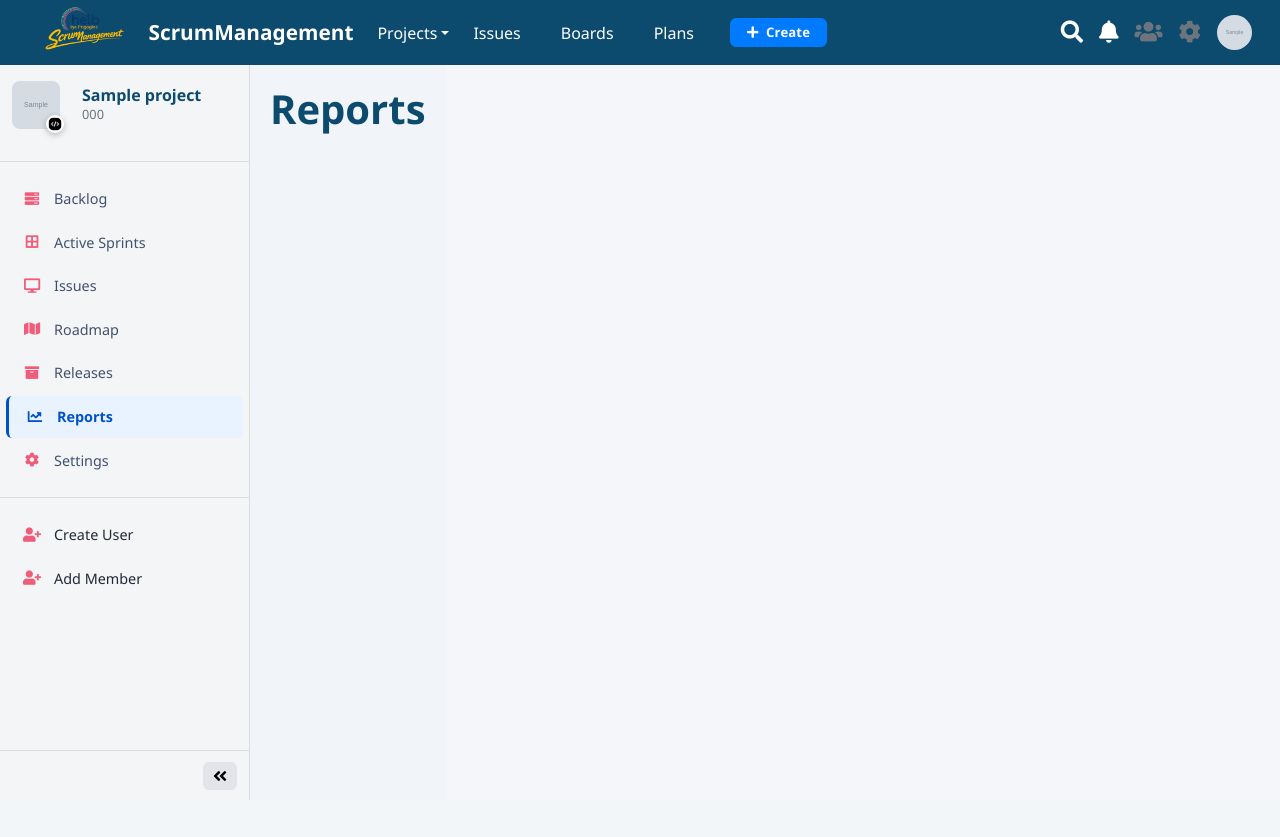
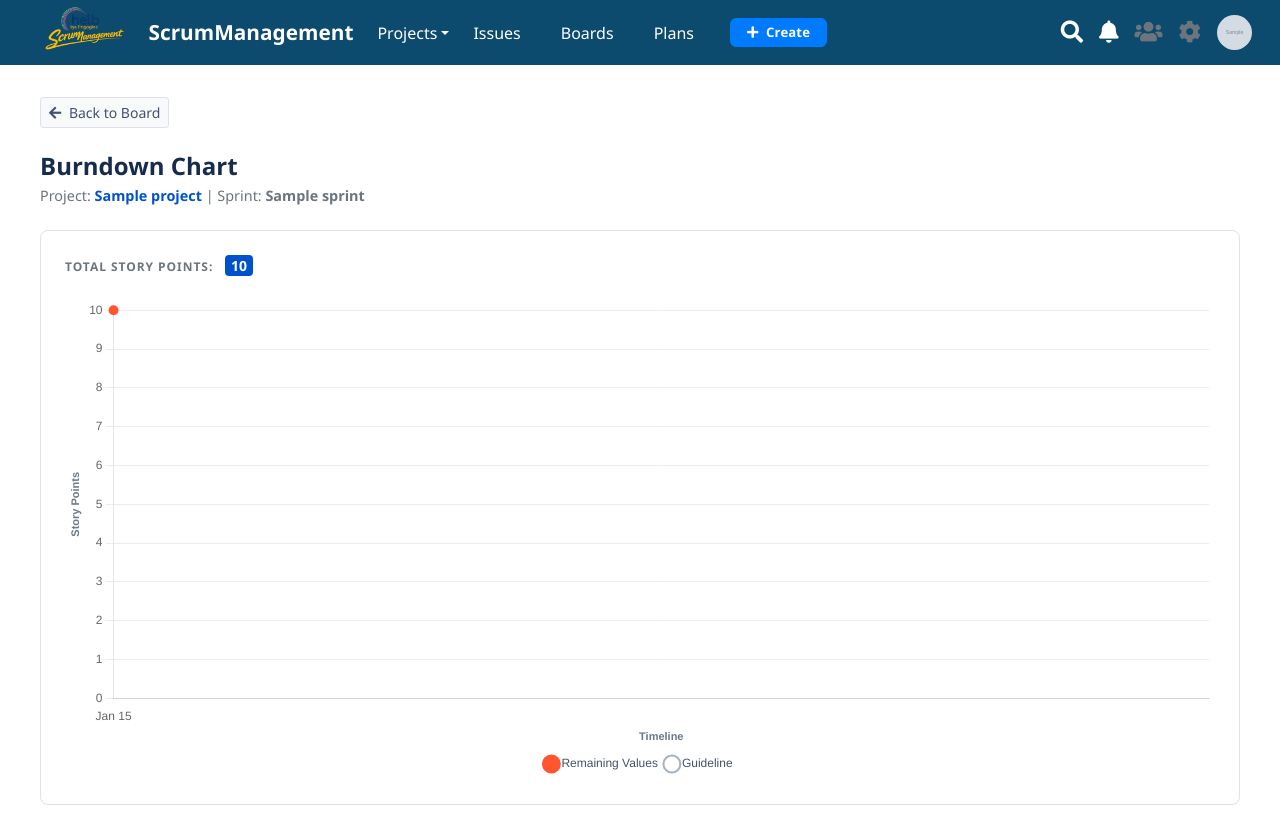
Before and after one commit to AliUcar05/HELBScrumManagement, a Django app: page /projects/1/report/ in a window 1280 px wide. Before the commit the page ends 800 px from the top, so only its background shows below. Run offline with Django 3.2, Linux system fonts and the light colour scheme; a user stored in the database is signed in; tables that the repository leaves empty hold one stand-in row (values such as "Sample post"); grey boxes marked "Sample" are stand-in pictures; some libraries are stand-ins or nearby versions.

Commit message:
Graphique sprint review

```diff
--- a/django_project/scrum/templates/scrum/project_report.html
+++ b/django_project/scrum/templates/scrum/project_report.html
@@ -1,4 +1,136 @@
-{% extends 'scrum/project_board.html' %}
-{% block project_content %}
-    <h1>Reports</h1>
-{% endblock project_content %}
+{% extends "blog/base.html" %}
+{% load static %}
+
+{% block content %}
+<script src="https://cdn.jsdelivr.net/npm/chart.js"></script>
+
+<div style="flex:1; padding:32px 40px; background:#fff; min-height: calc(100vh - 65px);">
+
+    <div class="mb-4">
+        <a href="{% url 'project-board' project.pk %}" class="btn btn-light btn-sm" style="color:#42526e; font-weight:500; border: 1px solid #dfe1e6;">
+            <i class="fas fa-arrow-left mr-1"></i> Back to Board
+        </a>
+    </div>
+
+    <div class="d-flex justify-content-between align-items-center mb-4">
+        <div>
+            <h4 class="font-weight-bold mb-1" style="color:#172b4d;">Burndown Chart</h4>
+            <p class="text-muted mb-0" style="font-size:0.9rem;">
+                Project: <strong style="color:#0052cc;">{{ project.name }}</strong> |
+                Sprint: <strong>{{ active_sprint.name|default:"No active sprint" }}</strong>
+            </p>
+        </div>
+    </div>
+
+    <div class="card shadow-sm" style="border: 1px solid #dfe1e6; border-radius: 8px;">
+        <div class="card-body" style="padding: 24px;">
+            {% if active_sprint %}
+                <div class="mb-4">
+                    <span class="text-uppercase text-muted font-weight-bold" style="font-size:0.75rem; letter-spacing:0.08em;">
+                        Total Story Points:
+                    </span>
+                    <span class="badge badge-primary ml-2" style="font-size:14px; background-color:#0052cc;">
+                        {{ total_points }}
+                    </span>
+                </div>
+
+                <div style="position: relative; height: 60vh; width: 100%;">
+                    <canvas id="burndownChart"></canvas>
+                </div>
+            {% else %}
+                <div class="text-center py-5 text-muted">
+                    <i class="fas fa-chart-line fa-3x mb-3" style="color: #dfe1e6;"></i>
+                    <h5>No active sprint</h5>
+                    <p style="font-size: 0.9rem;">Start a sprint to see the burndown chart.</p>
+                </div>
+            {% endif %}
+        </div>
+    </div>
+</div>
+
+<script>
+    // 1. On récupère les données calculées par Django (views.py)
+    const labels = JSON.parse('{{ labels_json|safe|default:"[]" }}');
+    const guidelineData = JSON.parse('{{ guideline_json|safe|default:"[]" }}');
+    const remainingData = JSON.parse('{{ remaining_json|safe|default:"[]" }}');
+
+    // 2. On vérifie s'il y a des données à afficher
+    if (labels.length > 0) {
+        const ctx = document.getElementById('burndownChart').getContext('2d');
+
+        // 3. Création du graphique
+        new Chart(ctx, {
+            type: 'line',
+            data: {
+                labels: labels, // Les jours en bas (Axe X)
+                datasets: [
+                    {
+                        label: 'Guideline',
+                        data: guidelineData,
+                        borderColor: '#A5B2C0', // Gris clair façon Jira
+                        backgroundColor: 'transparent',
+                        borderDash: [5, 5], // Ligne pointillée
+                        tension: 0, // Ligne parfaitement droite
+                        pointRadius: 0,
+                        borderWidth: 2,
+                        order: 2
+                    },
+                    {
+                        label: 'Remaining Values',
+                        data: remainingData,
+                        borderColor: '#FF5630', // Orange/Rouge façon Jira
+                        backgroundColor: 'transparent',
+                        stepped: true, // Fait une ligne en escalier !
+                        borderWidth: 2,
+                        pointBackgroundColor: '#FF5630',
+                        pointRadius: 4,
+                        order: 1
+                    }
+                ]
+            },
+            options: {
+                responsive: true,
+                maintainAspectRatio: false,
+                interaction: {
+                    mode: 'index',
+                    intersect: false,
+                },
+                scales: {
+                    y: {
+                        beginAtZero: true,
+                        title: {
+                            display: true,
+                            text: 'Story Points',
+                            color: '#6b778c',
+                            font: { weight: 'bold', size: 11 }
+                        },
+                        grid: { borderDash: [2, 4], color: '#ebecf0' }
+                    },
+                    x: {
+                        title: {
+                            display: true,
+                            text: 'Timeline',
+                            color: '#6b778c',
+                            font: { weight: 'bold', size: 11 }
+                        },
+                        grid: { display: false }
+                    }
+                },
+                plugins: {
+                    legend: {
+                        position: 'bottom',
+                        labels: { usePointStyle: true, boxWidth: 8, color: '#42526e' }
+                    },
+                    tooltip: {
+                        backgroundColor: 'rgba(23, 43, 77, 0.9)',
+                        titleFont: { size: 13 },
+                        bodyFont: { size: 13 },
+                        padding: 10,
+                        cornerRadius: 4,
+                    }
+                }
+            }
+        });
+    }
+</script>
+{% endblock %}
--- a/django_project/scrum/views.py
+++ b/django_project/scrum/views.py
@@ -1,10 +1,13 @@
 import os
 import uuid
+import json
+from datetime import date, timedelta
 from io import BytesIO
 
 from django.contrib import messages
 from django.contrib.auth.decorators import login_required
 from django.contrib.auth.mixins import LoginRequiredMixin, UserPassesTestMixin
+from django.core.files.base import ContentFile
 from django.db import transaction
 from django.db.models import Max
 from django.http import JsonResponse, HttpResponseForbidden
@@ -128,15 +131,70 @@ def project_board(request, pk):
     request.session["current_project_id"] = project.id
     return redirect('project-active-sprint', pk=pk)
 
+
+# =========================================================
+# VUE MODIFIÉE POUR LE BURNDOWN CHART
+# =========================================================
+@login_required
 def project_report(request, pk):
     project = get_object_or_404(Project, pk=pk)
     membership = project.memberships.filter(user=request.user).first()
 
+    # On cherche le sprint en cours
+    active_sprint = project.sprints.filter(status="active").first()
+
+    # Variables par défaut pour le graphique
+    labels = []
+    guideline_data = []
+    remaining_data = []
+    total_points = 0
+
+    if active_sprint and active_sprint.start_date and active_sprint.end_date:
+        # 1. Total des points du sprint
+        tickets = active_sprint.tickets.all()
+        total_points = sum(t.story_points for t in tickets if t.story_points)
+
+        start = active_sprint.start_date
+        end = active_sprint.end_date
+        delta = (end - start).days
+
+        # 2. Axe X (Les dates du sprint)
+        labels = [(start + timedelta(days=i)).strftime("%b %d") for i in range(delta + 1)]
+
+        # 3. Ligne Bleue (Guideline) : Descente linéaire
+        burn_rate = (total_points / delta) if delta > 0 else 0
+        guideline_data = [round(total_points - (burn_rate * i), 1) for i in range(delta + 1)]
+
+        # 4. Ligne Orange (Remaining Values) : La réalité
+        done_tickets = tickets.filter(status='done')
+        today = date.today()
+
+        for i in range(delta + 1):
+            current_day = start + timedelta(days=i)
+
+            # Si on est dans le futur, on arrête de tracer la ligne orange
+            if current_day > today:
+                remaining_data.append(None)
+            else:
+                # On additionne les points des tickets terminés "à cette date ou avant"
+                burned_points = sum(
+                    t.story_points
+                    for t in done_tickets
+                    if t.story_points and t.updated_at.date() <= current_day
+                )
+                remaining_data.append(total_points - burned_points)
+
     context = {
         "project": project,
         "membership": membership,
+        "active_sprint": active_sprint,
+        "labels_json": json.dumps(labels),
+        "guideline_json": json.dumps(guideline_data),
+        "remaining_json": json.dumps(remaining_data),
+        "total_points": total_points,
     }
-    return render(request,"scrum/project_report.html",context)
+    return render(request, "scrum/project_report.html", context)
+# =========================================================
 
 
 @login_required
```
